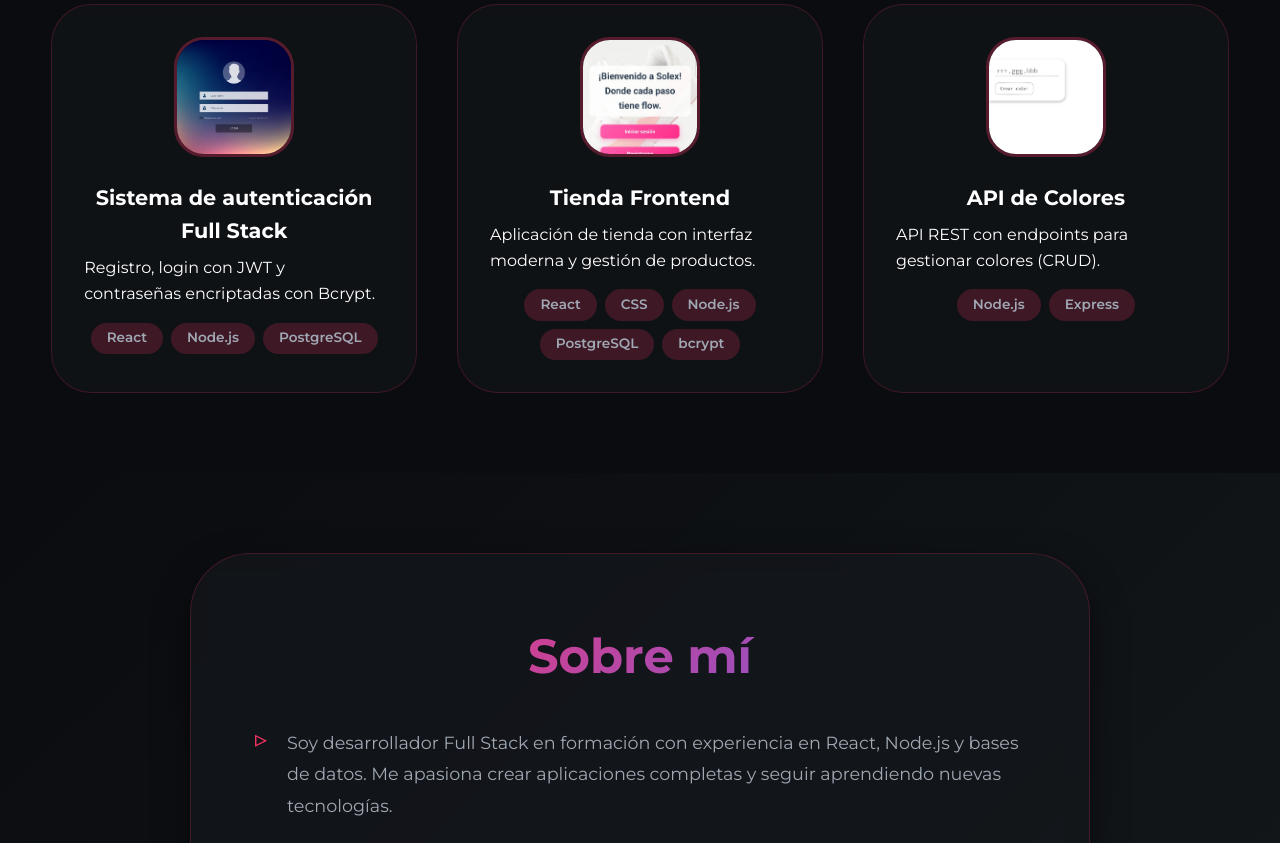
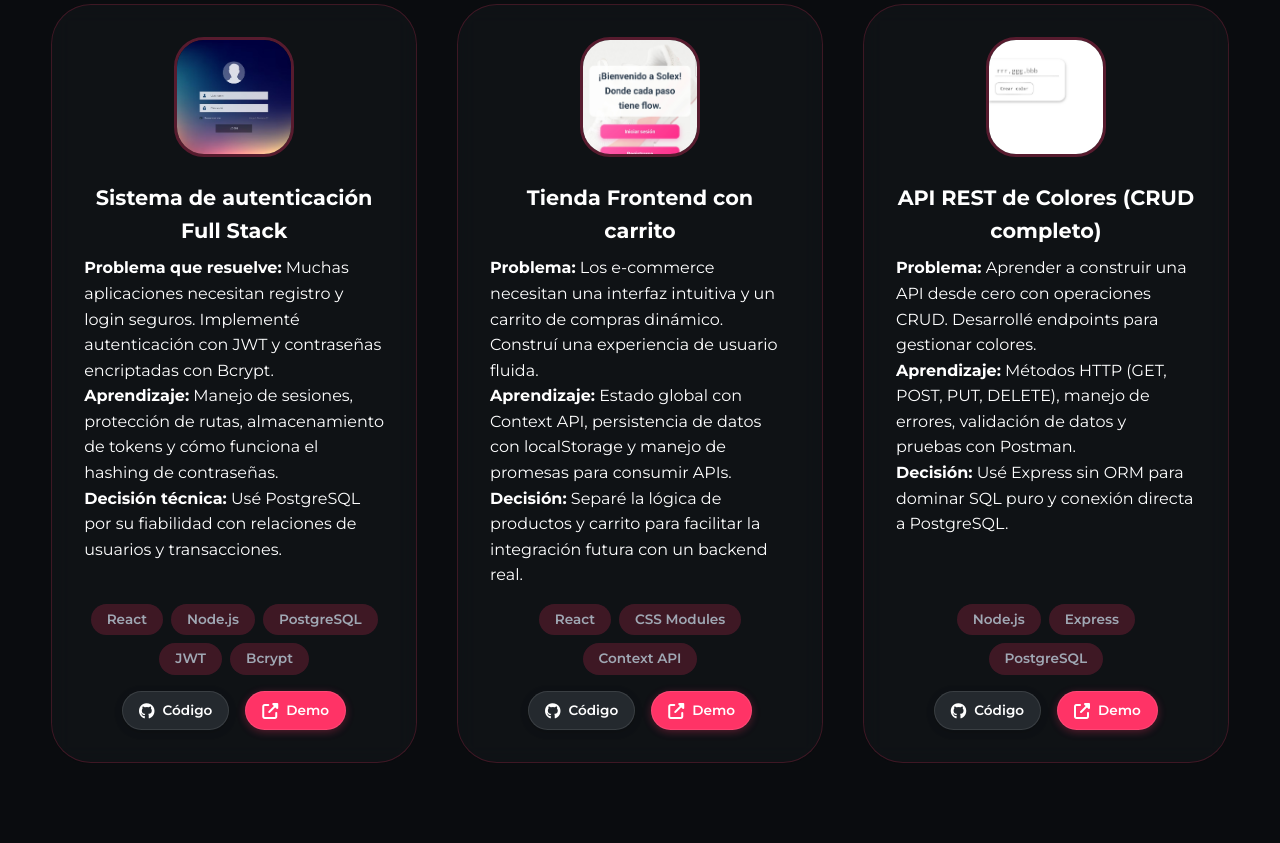
Before and after one commit to mhdkon/porfolio, a plain HTML site: page index.html in a window 1280 px wide. Shown: the part 1619-2462 px from the top of the page. Drawn offline with nearby package versions, Linux system fonts and the light colour scheme.

Commit message:
14/04/26

```diff
--- a/estilo.css
+++ b/estilo.css
@@ -1645,3 +1645,86 @@ body.light-mode footer p {
     font-size: 1.2rem;
   }
 }
+
+
+
+
+/* ===== BOTONES DE PROYECTO (GITHUB Y DEMO) ===== */
+.project-links {
+    display: flex;
+    gap: 1rem;
+    margin-top: 1.5rem;
+    justify-content: center;
+    flex-wrap: wrap;
+}
+
+.btn-github, .btn-demo {
+    display: inline-flex;
+    align-items: center;
+    gap: 0.5rem;
+    padding: 0.6rem 1.2rem;
+    border-radius: 50px;
+    font-size: 0.85rem;
+    font-weight: 600;
+    text-decoration: none;
+    transition: all 0.3s cubic-bezier(0.175, 0.885, 0.32, 1.275);
+    backdrop-filter: blur(5px);
+    border: 1px solid rgba(255, 255, 255, 0.1);
+}
+
+.btn-github {
+    background: #24292e;
+    color: white;
+    box-shadow: 0 2px 8px rgba(0, 0, 0, 0.2);
+}
+
+.btn-github:hover {
+    background: #3a3f44;
+    transform: translateY(-3px) scale(1.05);
+    box-shadow: 0 5px 15px rgba(0, 0, 0, 0.3);
+}
+
+.btn-demo {
+    background: var(--gradient-1);
+    color: white;
+    box-shadow: 0 2px 8px rgba(255, 51, 102, 0.3);
+}
+
+.btn-demo:hover {
+    transform: translateY(-3px) scale(1.05);
+    box-shadow: 0 5px 20px rgba(255, 51, 102, 0.5);
+}
+
+.btn-github i, .btn-demo i {
+    font-size: 1rem;
+    transition: transform 0.2s ease;
+}
+
+.btn-github:hover i, .btn-demo:hover i {
+    transform: rotate(5deg) scale(1.1);
+}
+
+/* Modo claro */
+body.light-mode .btn-github {
+    background: #24292e;
+    color: white;
+    border-color: rgba(0, 0, 0, 0.1);
+}
+
+body.light-mode .btn-demo {
+    background: var(--gradient-1);
+    color: white;
+}
+
+/* Ajuste para móvil dentro de las tarjetas */
+@media (max-width: 768px) {
+    .project-links {
+        flex-direction: column;
+        align-items: stretch;
+        gap: 0.8rem;
+    }
+    .btn-github, .btn-demo {
+        justify-content: center;
+        padding: 0.7rem 1rem;
+    }
+}
--- a/index.html
+++ b/index.html
@@ -5,8 +5,76 @@
     <meta name="viewport" content="width=device-width, initial-scale=1.0">
     <title>Mohamed Kone - Full Stack Developer</title>
 
-    <!-- Estilos -->
+    <!-- Estilos externos (tu CSS) -->
     <link rel="stylesheet" href="estilo.css">
+
+    <!-- Estilos adicionales para las nuevas mejoras (puedes moverlos a tu CSS) -->
+    <style>
+        /* Botones de proyecto */
+        .project-links {
+            display: flex;
+            gap: 1rem;
+            margin-top: 1rem;
+            justify-content: center;
+            flex-wrap: wrap;
+        }
+        .btn-github, .btn-demo {
+            display: inline-flex;
+            align-items: center;
+            gap: 0.5rem;
+            padding: 0.5rem 1rem;
+            border-radius: 30px;
+            font-size: 0.85rem;
+            font-weight: 600;
+            transition: 0.3s;
+            text-decoration: none;
+            background: var(--bg-secondary, #2d2d2d);
+            color: var(--text, white);
+        }
+        .btn-github {
+            background: #24292e;
+            color: white;
+        }
+        .btn-github:hover {
+            background: #3a3f44;
+            transform: translateY(-2px);
+        }
+        .btn-demo {
+            background: var(--primary, #0d6efd);
+            color: white;
+        }
+        .btn-demo:hover {
+            background: #0b5ed7;
+            transform: translateY(-2px);
+        }
+        /* Ajustes responsivos */
+        @media (max-width: 768px) {
+            .project-links {
+                flex-direction: column;
+                align-items: stretch;
+            }
+            .btn-github, .btn-demo {
+                justify-content: center;
+            }
+        }
+        /* Mejora de espaciado en tarjetas de proyecto */
+        .proyecto {
+            display: flex;
+            flex-direction: column;
+            height: 100%;
+        }
+        .proyecto p {
+            flex-grow: 1;
+        }
+        /* Ajuste para el tema claro (si tu CSS ya lo maneja, puedes quitar) */
+        body.light-mode .btn-github {
+            background: #24292e;
+            color: white;
+        }
+        body.light-mode .btn-demo {
+            background: var(--primary, #0d6efd);
+        }
+    </style>
 
     <!-- FontAwesome -->
     <link rel="stylesheet" href="https://cdnjs.cloudflare.com/ajax/libs/font-awesome/6.5.0/css/all.min.css">
@@ -19,21 +87,17 @@
 
     <script defer src="javascript.js"></script>
 </head>
-
 <body>
 
 <!-- NAV -->
 <header>
     <nav>
         <div class="logo">Mohamed Kone</div>
-
-        <!-- Menú hamburguesa -->
         <div class="barra">
             <div class="linea1"></div>
             <div class="linea2"></div>
             <div class="linea3"></div>
         </div>
-
         <ul class="navegation">
             <li><a href="#inicio"><i class="fas fa-home"></i> Inicio</a></li>
             <li><a href="#proyectos"><i class="fas fa-code-branch"></i> Proyectos</a></li>
@@ -48,7 +112,7 @@
     <button class="theme-toggle" aria-label="Cambiar tema">
         <i class="fas fa-moon"></i>
     </button>
-    <a href="img/cv-mohamed-kone.pdf" download class="cv-download">
+    <a href="files/cv-mohamed-kone.pdf" download class="cv-download">
         <i class="fas fa-file-pdf"></i>
         <span>CV</span>
     </a>
@@ -58,210 +122,138 @@
 <section id="inicio" class="hero">
     <div class="hero-content">
         <h1 class="animado">Hola, soy <span class="highlight">MOHAMED KONE</span></h1>
-
         <p class="subtitle animado retraso-1">
             Desarrollador Full Stack especializado en React, Node.js y PostgreSQL
         </p>
-
         <p class="hero-description animado retraso-2">
             Construyo páginas web completas con autenticación, APIs y bases de datos.
             Busco mi primera oportunidad como desarrollador junior.
-               <h3>¡disponible para trabajar en madrid y en remoto!</h3>
         </p>
-
+        <h3>¡disponible para trabajar en Madrid y en remoto!</h3>
         <div class="hero-buttons animado retraso-3">
             <a href="#proyectos" class="cta-button">Ver proyectos</a>
             <a href="img/cv-mohamed-kone.pdf" download class="cta-button">Descargar CV</a>
         </div>
     </div>
-
     <div class="hero-image animado retraso-4">
-        <img src="img/WhatsApp Image k.jpeg" alt="Foto de perfil">
+        <img src="img/Image k.jpeg" alt="Foto de perfil">
     </div>
 </section>
 
-<!-- SERVICIOS (adaptado como tecnologías) -->
+<!-- TECNOLOGÍAS -->
 <section class="conocimientos-section animado">
     <h3>Tecnologías</h3>
-
     <div class="conocimientos-contenedor">
-        <div class="tecnologia animado retraso-1">
-            <i class="fab fa-html5"></i>
-            <span>HTML</span>
-        </div>
-        <div class="tecnologia animado retraso-2">
-            <i class="fab fa-css3-alt"></i>
-            <span>CSS</span>
-        </div>
-        <div class="tecnologia animado retraso-3">
-            <i class="fab fa-js"></i>
-            <span>JavaScript</span>
-        </div>
-        <div class="tecnologia animado retraso-4">
-            <i class="fab fa-react"></i>
-            <span>React</span>
-        </div>
-        <div class="tecnologia animado retraso-5">
-            <i class="fab fa-node"></i>
-            <span>Node.js</span>
-        </div>
-        <div class="tecnologia animado retraso-6">
-            <i class="fas fa-database"></i>
-            <span>Express</span>
-        </div>
-        <div class="tecnologia animado retraso-7">
-            <i class="fas fa-database"></i>
-            <span>PostgreSQL</span>
-        </div>
-        <div class="tecnologia animado retraso-8">
-            <i class="fas fa-database"></i>
-            <span>MongoDB</span>
-        </div>
-        <div class="tecnologia animado retraso-9">
-            <i class="fas fa-lock"></i>
-            <span>JWT</span>
-        </div>
-        <div class="tecnologia animado retraso-10">
-            <i class="fas fa-shield-alt"></i>
-            <span>Bcrypt</span>
-        </div>
-        <div class="tecnologia animado retraso-11">
-            <i class="fab fa-git-alt"></i>
-            <span>Git</span>
-        </div>
+        <div class="tecnologia animado retraso-1"><i class="fab fa-html5"></i><span>HTML</span></div>
+        <div class="tecnologia animado retraso-2"><i class="fab fa-css3-alt"></i><span>CSS</span></div>
+        <div class="tecnologia animado retraso-3"><i class="fab fa-js"></i><span>JavaScript</span></div>
+        <div class="tecnologia animado retraso-4"><i class="fab fa-react"></i><span>React</span></div>
+        <div class="tecnologia animado retraso-5"><i class="fab fa-node"></i><span>Node.js</span></div>
+        <div class="tecnologia animado retraso-6"><i class="fas fa-database"></i><span>Express</span></div>
+        <div class="tecnologia animado retraso-7"><i class="fas fa-database"></i><span>PostgreSQL</span></div>
+        <div class="tecnologia animado retraso-8"><i class="fas fa-database"></i><span>MongoDB</span></div>
+        <div class="tecnologia animado retraso-9"><i class="fas fa-lock"></i><span>JWT</span></div>
+        <div class="tecnologia animado retraso-10"><i class="fas fa-shield-alt"></i><span>Bcrypt</span></div>
+        <div class="tecnologia animado retraso-11"><i class="fab fa-git-alt"></i><span>Git</span></div>
     </div>
 </section>
 
-<!-- PROYECTOS -->
+<!-- PROYECTOS MEJORADOS -->
 <section id="proyectos" class="proje">
     <h2 class="animado">Mis Proyectos</h2>
-
     <div class="proyectos-contenedor">
 
-        <!-- LOGIN -->
-        <a href="https://frontend-tarea.onrender.com/" target="_blank" class="proyecto animado retraso-1">
+        <!-- Proyecto 1: Autenticación -->
+        <div class="proyecto animado retraso-1">
             <div class="imagen-proyecto">
-                <img src="img/login.avif" alt="Login">
+                <img src="img/login.avif" alt="Sistema de autenticación">
+            </div>
+            <h4>Sistema de autenticación Full Stack</h4>
+            <p>
+                <strong>Problema que resuelve:</strong> Muchas aplicaciones necesitan registro y login seguros. Implementé autenticación con JWT y contraseñas encriptadas con Bcrypt.<br>
+                <strong>Aprendizaje:</strong> Manejo de sesiones, protección de rutas, almacenamiento de tokens y cómo funciona el hashing de contraseñas.<br>
+                <strong>Decisión técnica:</strong> Usé PostgreSQL por su fiabilidad con relaciones de usuarios y transacciones.
+            </p>
+            <div class="tech">
+                <span>React</span> <span>Node.js</span> <span>PostgreSQL</span> <span>JWT</span> <span>Bcrypt</span>
+            </div>
+            <div class="project-links">
+                <a href="https://github.com/mhdkon/estatico" target="_blank" class="btn-github"><i class="fab fa-github"></i> Código</a>
+                <a href="https://frontend-tarea.onrender.com/" target="_blank" class="btn-demo"><i class="fas fa-external-link-alt"></i> Demo</a>
+            </div>
         </div>
 
-            <h4>Sistema de autenticación Full Stack</h4>
-
+        <!-- Proyecto 2: Tienda Frontend -->
+        <div class="proyecto animado retraso-2">
+            <div class="imagen-proyecto">
+                <img src="img/Image z.jpeg" alt="Tienda online">
+            </div>
+            <h4>Tienda Frontend con carrito</h4>
             <p>
-                Registro, login con JWT y contraseñas encriptadas con Bcrypt.
+                <strong>Problema:</strong> Los e-commerce necesitan una interfaz intuitiva y un carrito de compras dinámico. Construí una experiencia de usuario fluida.<br>
+                <strong>Aprendizaje:</strong> Estado global con Context API, persistencia de datos con localStorage y manejo de promesas para consumir APIs.<br>
+                <strong>Decisión:</strong> Separé la lógica de productos y carrito para facilitar la integración futura con un backend real.
             </p>
-
             <div class="tech">
-                <span>React</span>
-                <span>Node.js</span>
-                <span>PostgreSQL</span>
+                <span>React</span> <span>CSS Modules</span> <span>Context API</span>
             </div>
-        </a>
-
-        <!-- TIENDA -->
-        <a href="https://tienda-frontend-1.onrender.com" target="_blank" class="proyecto animado retraso-2">
-            <div class="imagen-proyecto">
-                <img src="img/WhatsApp Image z.jpeg" alt="Tienda">
+            <div class="project-links">
+                <a href="https://github.com/mhdkon/tienda-frontend" target="_blank" class="btn-github"><i class="fab fa-github"></i> Código</a>
+                <a href="https://tienda-frontend-1.onrender.com" target="_blank" class="btn-demo"><i class="fas fa-external-link-alt"></i> Demo</a>
+            </div>
         </div>
 
-            <h4>Tienda Frontend</h4>
-
+        <!-- Proyecto 3: API de Colores -->
+        <div class="proyecto animado retraso-3">
+            <div class="imagen-proyecto">
+                <img src="img/Image c.jpeg" alt="API REST de colores">
+            </div>
+            <h4>API REST de Colores (CRUD completo)</h4>
             <p>
-                Aplicación de tienda con interfaz moderna y gestión de productos.
+                <strong>Problema:</strong> Aprender a construir una API desde cero con operaciones CRUD. Desarrollé endpoints para gestionar colores.<br>
+                <strong>Aprendizaje:</strong> Métodos HTTP (GET, POST, PUT, DELETE), manejo de errores, validación de datos y pruebas con Postman.<br>
+                <strong>Decisión:</strong> Usé Express sin ORM para dominar SQL puro y conexión directa a PostgreSQL.
             </p>
-
             <div class="tech">
-                <span>React</span>
-                <span>CSS</span>
-                <span>Node.js</span>
-                <span>PostgreSQL</span>
-                <span>bcrypt</span>
+                <span>Node.js</span> <span>Express</span> <span>PostgreSQL</span>
             </div>
-        </a>
-
-        <!-- API -->
-        <a href="https://api-colores-grnq.onrender.com" target="_blank" class="proyecto animado retraso-3">
-            <div class="imagen-proyecto">
-                <img src="img/WhatsApp Image c.jpeg" alt="API">
+            <div class="project-links">
+                <a href="https://github.com/mhdkon/todo-colores" target="_blank" class="btn-github"><i class="fab fa-github"></i> Código</a>
+                <a href="https://api-colores-grnq.onrender.com" target="_blank" class="btn-demo"><i class="fas fa-external-link-alt"></i> Demo</a>
             </div>
-
-            <h4>API de Colores</h4>
-
-            <p>
-                API REST con endpoints para gestionar colores (CRUD).
-            </p>
-
-            <div class="tech">
-                <span>Node.js</span>
-                <span>Express</span>
         </div>
-        </a>
 
     </div>
 </section>
 
-<!-- SOBRE MI -->
+<!-- SOBRE MÍ MEJORADO -->
 <section id="sobre-mi" class="seccion-sobre-mi">
     <div class="contenido-sobre-mi animado">
         <h2 class="titulo">Sobre mí</h2>
-
         <p class="parrafo animado retraso-1">
-            Soy desarrollador Full Stack en formación con experiencia en React, Node.js y bases de datos.
-            Me apasiona crear aplicaciones completas y seguir aprendiendo nuevas tecnologías.
+            Soy desarrollador Full Stack autodidacta, con proyectos reales desplegados en la nube. Me especializo en React, Node.js y bases de datos relacionales. Me encanta crear aplicaciones completas, desde el diseño del frontend hasta la lógica del backend y la base de datos.
         </p>
-
         <p class="parrafo animado retraso-2">
-            Actualmente busco mi primera oportunidad como desarrollador junior para poder
-            aportar mis conocimientos y seguir creciendo profesionalmente en un entorno colaborativo.
+            Actualmente busco mi primera oportunidad como desarrollador junior para aportar mis habilidades en un equipo ágil y seguir creciendo profesionalmente. Estoy disponible para trabajar en Madrid o en remoto.
         </p>
-
         <h3 class="subtitulo animado retraso-3">¿Qué me define?</h3>
-
-        <p class="parrafo animado retraso-4">
-            <i class="fas fa-check-circle" style="color: var(--primary); margin-right: 10px;"></i>
-            Autodidacta y con muchas ganas de aprender
-        </p>
-
-        <p class="parrafo animado retraso-5">
-            <i class="fas fa-check-circle" style="color: var(--primary); margin-right: 10px;"></i>
-            Trabajo en equipo y comunicación efectiva
-        </p>
-
-        <p class="parrafo animado retraso-6">
-            <i class="fas fa-check-circle" style="color: var(--primary); margin-right: 10px;"></i>
-            Resolución de problemas y atención al detalle
-        </p>
+        <p class="parrafo animado retraso-4"><i class="fas fa-check-circle" style="color: var(--primary); margin-right: 10px;"></i> Autodidacta y con muchas ganas de aprender cada día</p>
+        <p class="parrafo animado retraso-5"><i class="fas fa-check-circle" style="color: var(--primary); margin-right: 10px;"></i> Trabajo en equipo y comunicación efectiva</p>
+        <p class="parrafo animado retraso-6"><i class="fas fa-check-circle" style="color: var(--primary); margin-right: 10px;"></i> Resolución de problemas y atención al detalle</p>
+        <p class="parrafo animado retraso-7"><i class="fas fa-check-circle" style="color: var(--primary); margin-right: 10px;"></i> Pasión por el código limpio y las buenas prácticas</p>
     </div>
 </section>
 
 <!-- HABILIDADES -->
 <section class="seccion-habilidades">
     <h2 class="titulo-habilidades animado">Habilidades</h2>
-
     <div class="contenedor-habilidades">
-        <div class="habilidad animado retraso-1">
-            <i class="fas fa-code"></i>
-            <span>Frontend Development</span>
-        </div>
-        <div class="habilidad animado retraso-2">
-            <i class="fas fa-server"></i>
-            <span>Backend Development</span>
-        </div>
-        <div class="habilidad animado retraso-3">
-            <i class="fas fa-database"></i>
-            <span>Bases de Datos</span>
-        </div>
-        <div class="habilidad animado retraso-4">
-            <i class="fas fa-cloud"></i>
-            <span>APIs REST</span>
-        </div>
-        <div class="habilidad animado retraso-5">
-            <i class="fas fa-mobile-alt"></i>
-            <span>Responsive Design</span>
-        </div>
-        <div class="habilidad animado retraso-6">
-            <i class="fas fa-git-alt"></i>
-            <span>Control de Versiones</span>
-        </div>
+        <div class="habilidad animado retraso-1"><i class="fas fa-code"></i><span>Frontend Development</span></div>
+        <div class="habilidad animado retraso-2"><i class="fas fa-server"></i><span>Backend Development</span></div>
+        <div class="habilidad animado retraso-3"><i class="fas fa-database"></i><span>Bases de Datos</span></div>
+        <div class="habilidad animado retraso-4"><i class="fas fa-cloud"></i><span>APIs REST</span></div>
+        <div class="habilidad animado retraso-5"><i class="fas fa-mobile-alt"></i><span>Responsive Design</span></div>
+        <div class="habilidad animado retraso-6"><i class="fas fa-git-alt"></i><span>Control de Versiones</span></div>
     </div>
 </section>
 
@@ -271,35 +263,25 @@
     <p class="animado retraso-1" style="color: var(--gray); margin: 2rem 0; font-size: 1.2rem;">
         Estoy disponible para trabajar y seguir creciendo profesionalmente.
     </p>
-
-    <a href="mailto:mhdkon01@alumnos.cei.es" class="cta-button animado retraso-2">
+    <a href="mailto:mhdkon01@gmail.com" class="cta-button animado retraso-2">
         Contactar conmigo
     </a>
 </section>
 
-<!-- CONTACTO -->
+<!-- CONTACTO CON FORMULARIO FUNCIONAL -->
 <section id="contacto" class="contact">
     <h2 class="animado">Contacto</h2>
-
-    <form action="https://formspree.io/f/tu-email-aqui" method="POST" class="contact-form animado retraso-1">
+    <!-- IMPORTANTE: Cambia 'mqkrjkzj' por tu ID real de Formspree -->
+    <form action="https://formspree.io/f/mqkrjkzj" method="POST" class="contact-form animado retraso-1">
         <input type="text" name="nombre" placeholder="Nombre" required>
         <input type="email" name="email" placeholder="Email" required>
         <textarea name="mensaje" placeholder="Mensaje" required></textarea>
-        <button type="submit">
-            <i class="fas fa-paper-plane"></i>
-            Enviar mensaje
-        </button>
+        <button type="submit"><i class="fas fa-paper-plane"></i> Enviar mensaje</button>
     </form>
-
     <div class="redes animado retraso-2">
-        <a href="https://github.com/mhdkon" target="_blank">
-            <i class="fab fa-github"></i>
-        </a>
-        <a href="https://www.linkedin.com/in/mohamed-kone-542675229/" target="_blank">
-            <i class="fab fa-linkedin-in"></i>
-        <a href="https://mail.google.com/mail/?view=cm&to=mhdkon01@gmail.com" target="_blank">
-    <i class="fas fa-envelope"></i>
-</a>
+        <a href="https://github.com/mhdkon" target="_blank"><i class="fab fa-github"></i></a>
+        <a href="https://www.linkedin.com/in/mohamed-kone-542675229/" target="_blank"><i class="fab fa-linkedin-in"></i></a>
+        <a href="mailto:mhdkon01@gmail.com" target="_blank"><i class="fas fa-envelope"></i></a>
     </div>
 </section>
 
@@ -319,11 +301,10 @@
 </div>
 
 <script>
-    // Script básico para el menú hamburguesa y tema
     document.addEventListener('DOMContentLoaded', function() {
+        // Menú hamburguesa
         const barra = document.querySelector('.barra');
         const nav = document.querySelector('.navegation');
-
         if (barra) {
             barra.addEventListener('click', function() {
                 this.classList.toggle('active');
@@ -331,13 +312,11 @@
             });
         }
 
-        // Cambiar tema
+        // Tema oscuro/claro
         const themeToggle = document.querySelector('.theme-toggle');
         const icon = themeToggle.querySelector('i');
-
         themeToggle.addEventListener('click', function() {
             document.body.classList.toggle('light-mode');
-
             if (document.body.classList.contains('light-mode')) {
                 icon.classList.remove('fa-moon');
                 icon.classList.add('fa-sun');
```
Also changed, not shown: img/Image c.jpeg (renamed from img/WhatsApp Image c.jpeg), img/Image k.jpeg (renamed from img/WhatsApp Image k.jpeg), img/Image p.jpeg (renamed from img/WhatsApp Image p.jpeg), img/Image z.jpeg (renamed from img/WhatsApp Image z.jpeg). Lines whose indentation alone changed are shown as unchanged.
